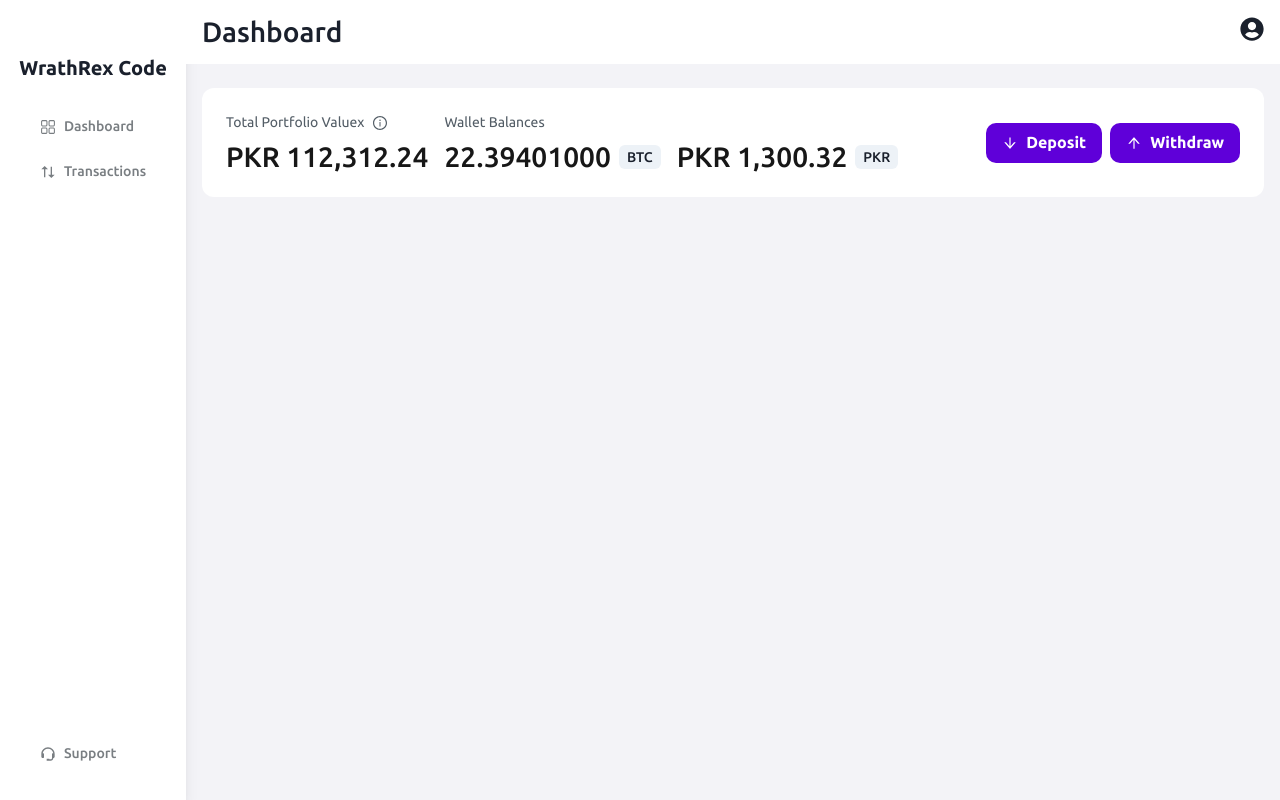
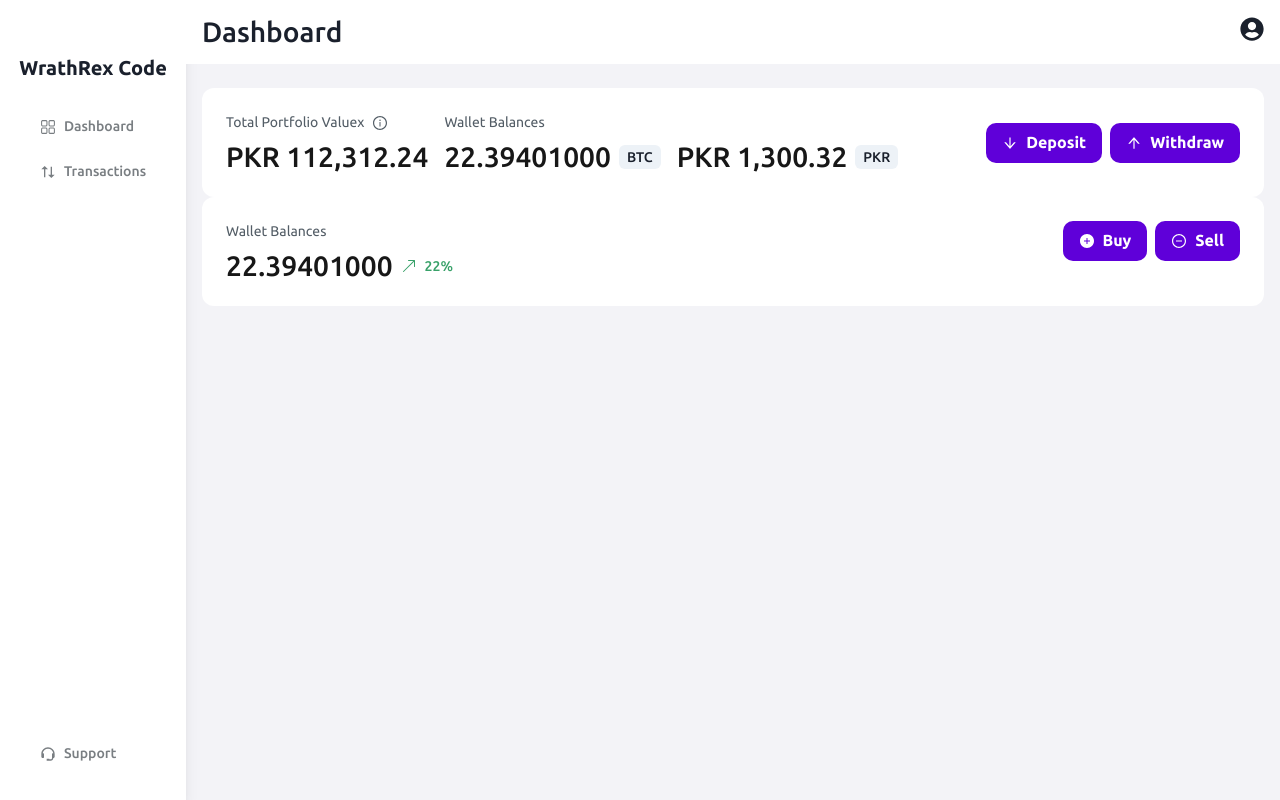
Before and after one commit to Sobanhanif4/crypto-dashboard-react, a React (Vite) app: page /support in a window 1280 px wide. Built offline with nearby package versions, Linux system fonts and the light colour scheme.

Commit message:
price section added

```diff
--- /dev/null
+++ b/src/chakra/CustomCard.jsx
@@ -0,0 +1,9 @@
+import { chakra } from "@chakra-ui/react";
+
+export const CustomCard = chakra("div", {
+  baseStyle: {
+    bg: "white",
+    borderRadius: "xl",
+    p: "6",
+  },
+});
--- a/src/pages/Dashboard/Dashboard.jsx
+++ b/src/pages/Dashboard/Dashboard.jsx
@@ -1,10 +1,12 @@
 import DashboardLayout from "../../components/DashboardLayout";
 import PorfolioSection from "./components/PorfolioSection";
+import PriceSection from "./components/PriceSection";
 
 const Dashboard = ({}) => {
   return (
   <DashboardLayout title="Dashboard">
     <PorfolioSection />
+    <PriceSection />
   </DashboardLayout>
   );
 };
--- a/src/pages/Dashboard/components/PorfolioSection.jsx
+++ b/src/pages/Dashboard/components/PorfolioSection.jsx
@@ -48,9 +48,10 @@
             PKR 112,312.24
           </Text>
         </Stack>
+
         <Stack>
           <HStack color="black.80">
-            <Text fontSize="14px">Wallet Balances</Text>
+            <Text fontSize="sm">Wallet Balances</Text>
           </HStack>
           <HStack
             spacing={4}
--- /dev/null
+++ b/src/pages/Dashboard/components/PriceSection.jsx
@@ -0,0 +1,49 @@
+import { Button, Flex, HStack, Icon, Stack, Text } from "@chakra-ui/react";
+import { CustomCard } from "../../../chakra/CustomCard";
+import { BsArrowUpRight } from "react-icons/bs";
+import { AiFillPlusCircle, AiOutlineMinusCircle } from "react-icons/ai";
+
+const PriceSection = () => {
+  return (
+    <CustomCard>
+      <Flex justify="space-between" align="start">
+      <Stack>
+        <HStack color="black.80">
+          <Text fontSize="sm">Wallet Balances</Text>
+        </HStack>
+        <HStack
+          spacing={4}
+          align={{
+            base: "flex-start",
+            sm: "center",
+          }}
+          flexDir={{
+            base: "column",
+            sm: "row",
+          }}
+        >
+          <HStack>
+            <Text textStyle="h2" fontWeight="medium">
+              22.39401000
+            </Text>
+
+            <HStack fontWeight="medium" color="green.500">
+                <Icon  as={BsArrowUpRight} />
+              <Text fontSize="sm" fontWeight="medium">
+                22%
+              </Text>
+            </HStack>
+          </HStack>
+        </HStack>
+      </Stack>
+
+      <HStack>
+        <Button leftIcon={<Icon as={AiFillPlusCircle} />}>Buy</Button>
+        <Button leftIcon={<Icon as={AiOutlineMinusCircle} />}>Sell</Button>
+      </HStack>
+      </Flex>
+    </CustomCard>
+  );
+};
+
+export default PriceSection;
```
